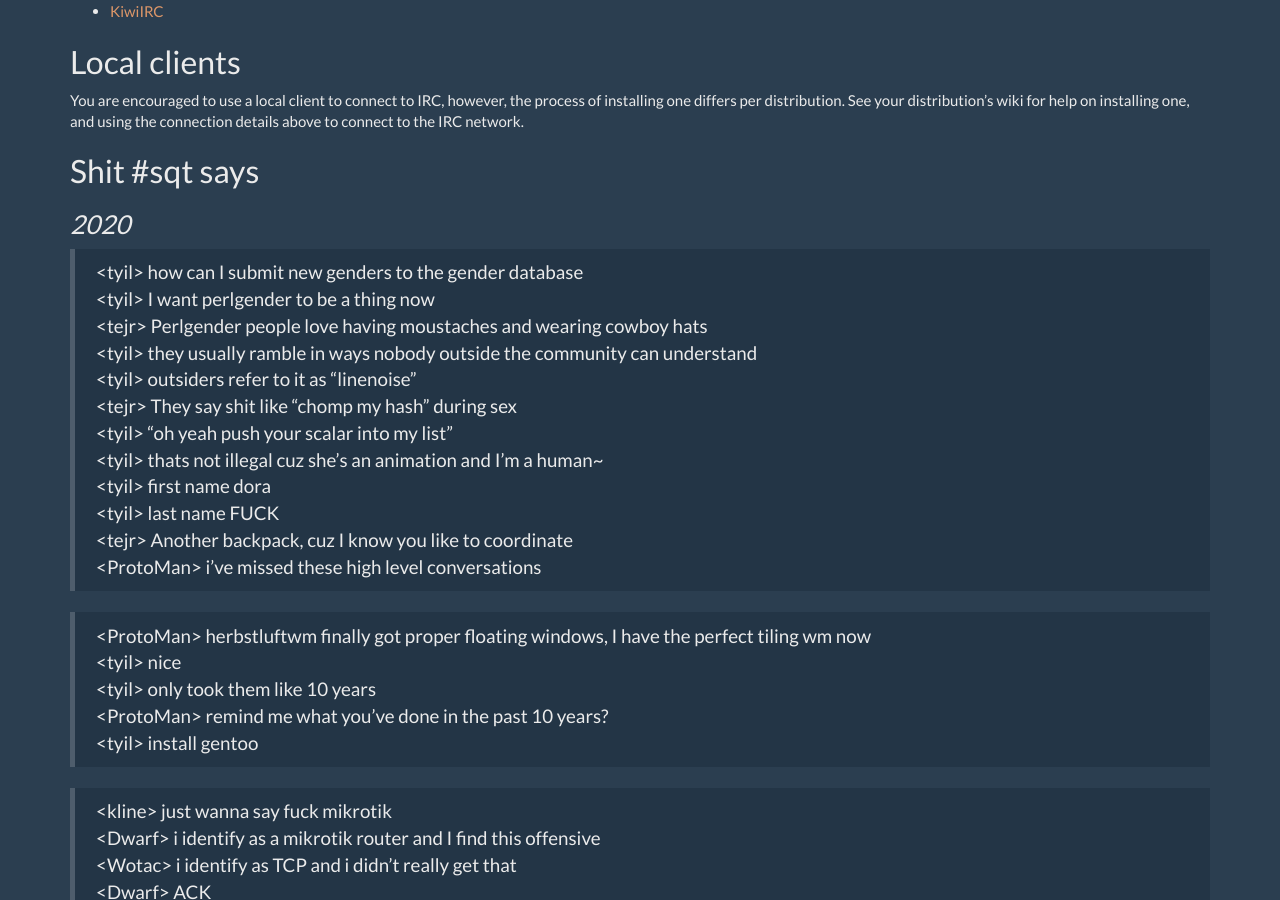
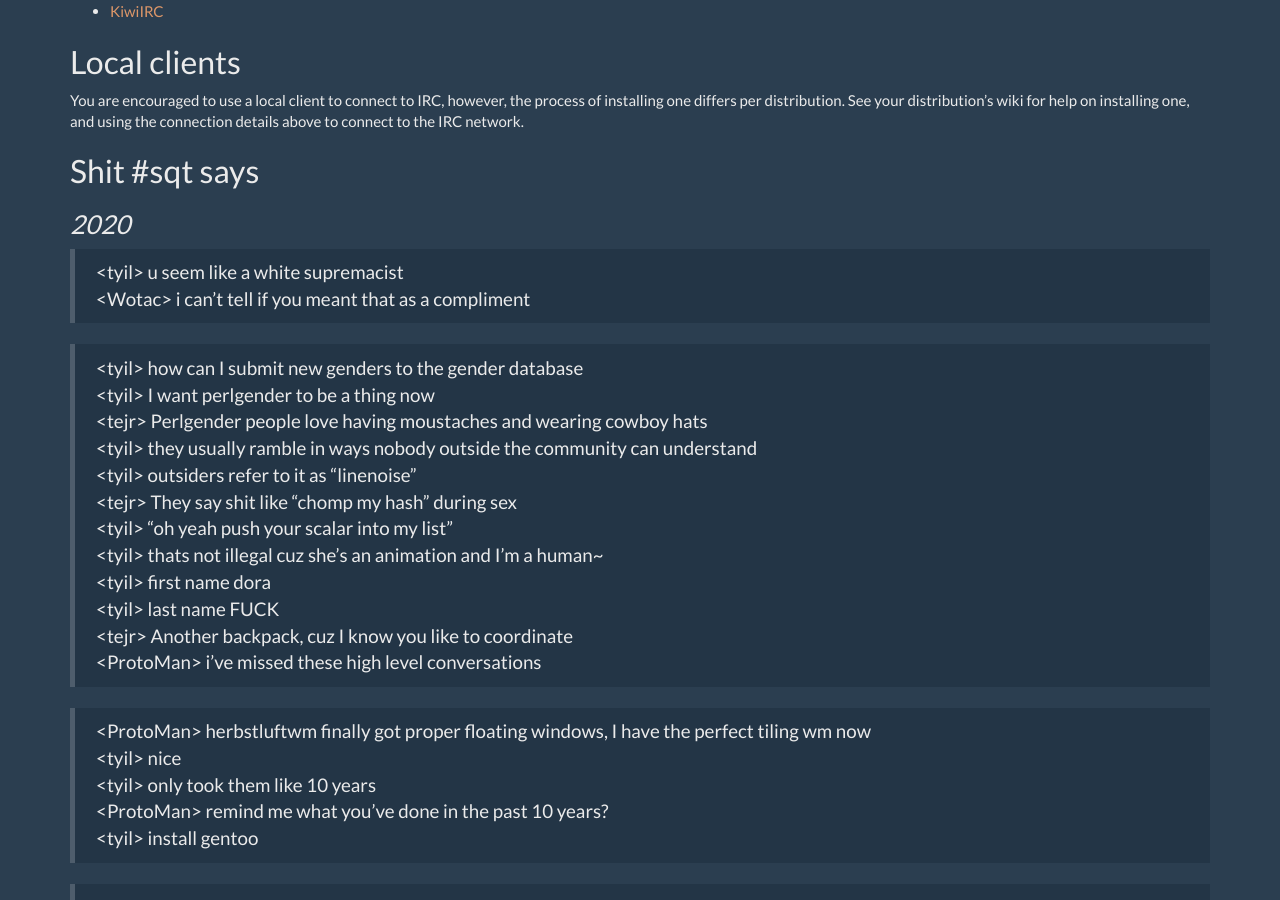
Before and after one commit to scriptkitties/fglt, a Jekyll site: the page built from irc.md, in a window 1280 px wide and 900 px high, scrolled down 384 px. Built offline with Jekyll 4.4.1, drawn with Linux system fonts in a browser that asks for light colours.

Commit message:
Add quote from Wotac

```diff
--- a/irc.md
+++ b/irc.md
@@ -24,6 +24,9 @@ connect to the IRC network.
 ## Shit #sqt says
 
 ### 2020
+
+> &lt;tyil&gt; u seem like a white supremacist
+> &lt;Wotac&gt; i can't tell if you meant that as a compliment
 
 > &lt;tyil&gt; how can I submit new genders to the gender database
 > &lt;tyil&gt; I want perlgender to be a thing now
```
